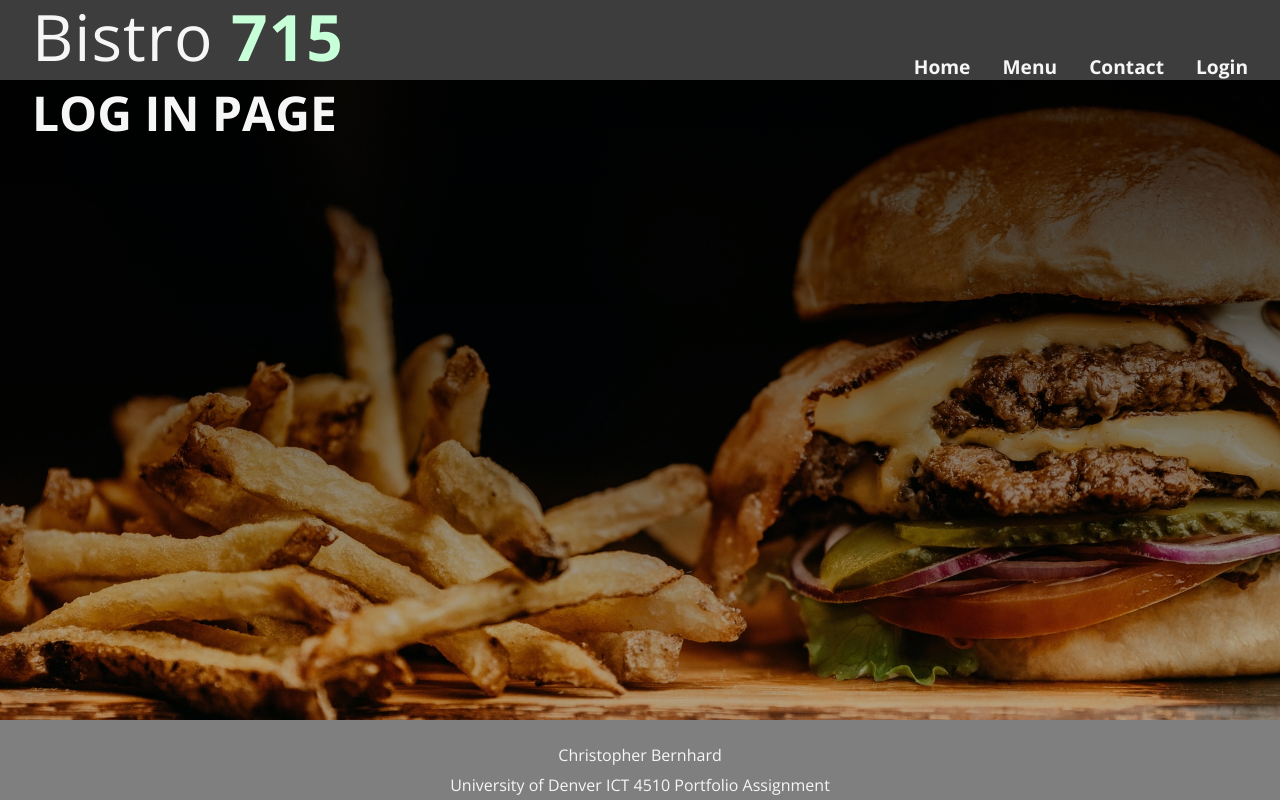
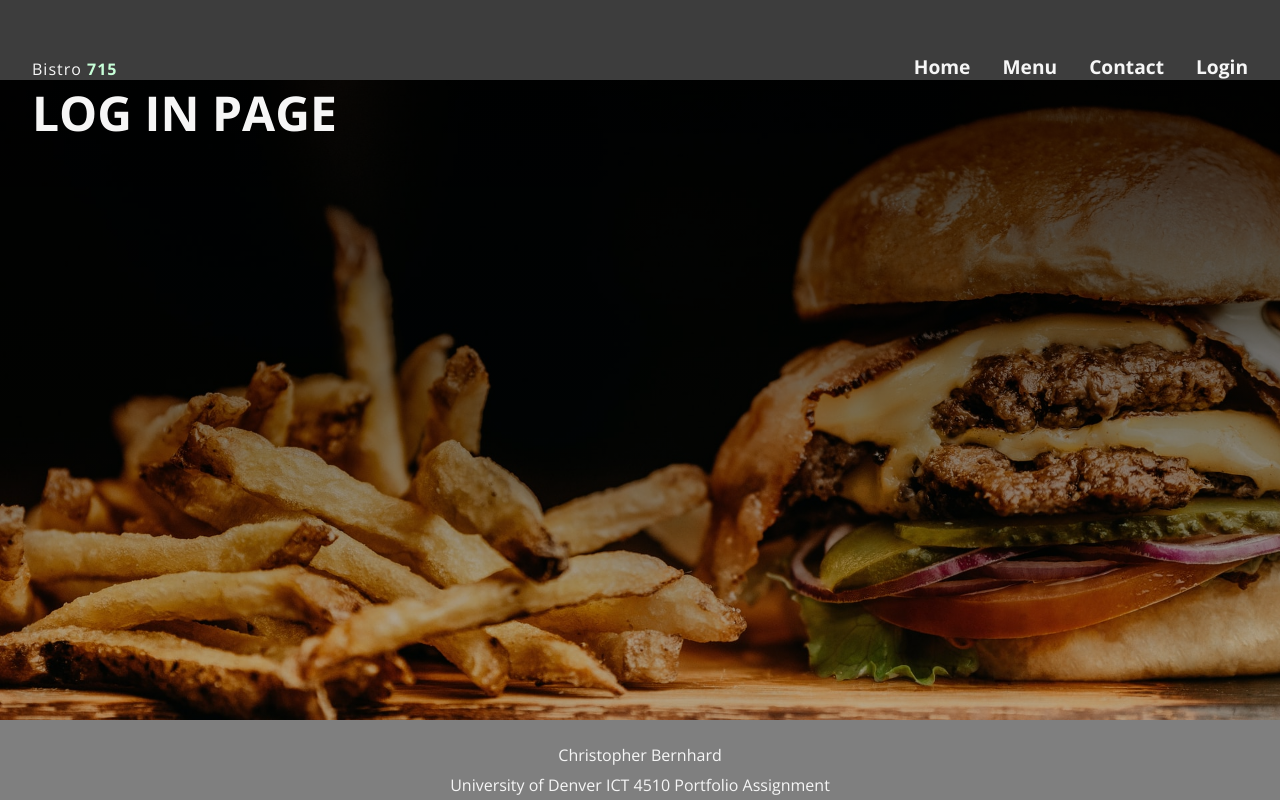
Before and after one commit to cbernhard21/ict-project-4, a plain HTML site: page dashboard.html in a window 1280 px wide. Drawn offline with nearby package versions, Linux system fonts and the light colour scheme.

Commit message:
updated all html logo tags

```diff
--- a/dashboard.html
+++ b/dashboard.html
@@ -22,7 +22,7 @@
   <div class="content">
     <header id="header">
       <div class="nav-wrapper container">
-        <h1 class="logo">Bistro <span class="logo-accent">715</span></h1>
+        <p class="logo">Bistro <span class="logo-accent">715</span></p>
         <nav class="nav-main">
           <!-- NAV LINKS IN JS FILE nav.js -->
           <ul class="nav-list" id="nav-list"></ul>
```
Also changed, not shown: menu.html (+1 -1 lines).
